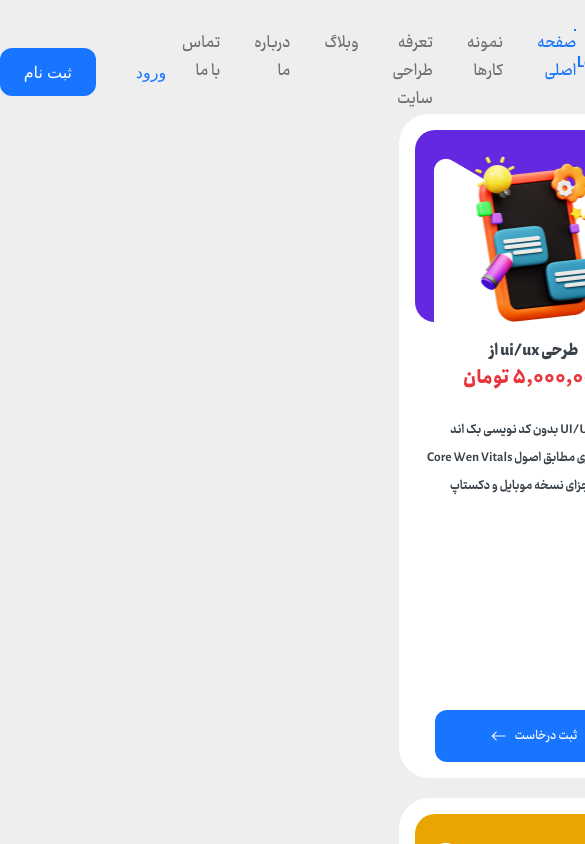
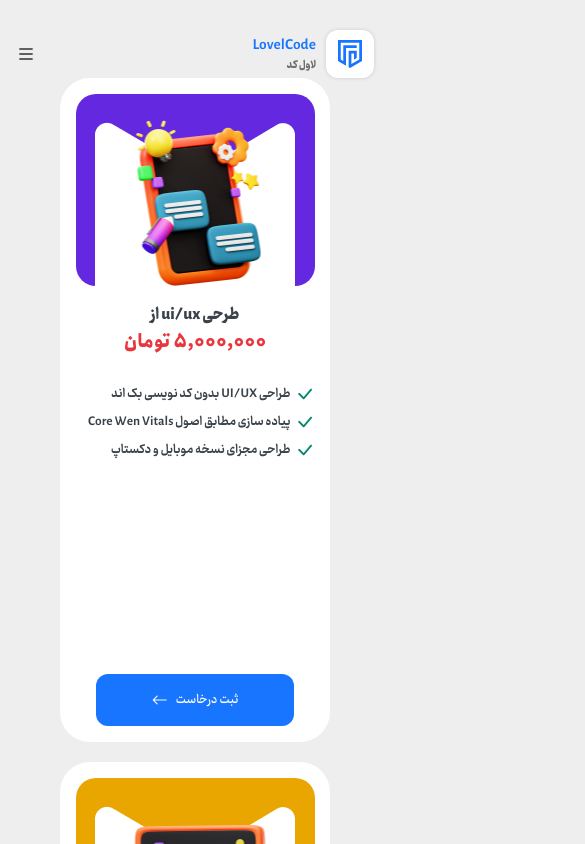
Before and after one commit to groupwebdevelopers/lovelcode, a React (Vite) app: page / in a window 390 px wide. Shown: the top 844 px of the page, 585 px wide, since content can reach past the window. Built offline with nearby package versions, Linux system fonts and the light colour scheme.

Commit message:
fix: fix navbar responsive

```diff
--- a/src/components/Header/Header.jsx
+++ b/src/components/Header/Header.jsx
@@ -6,19 +6,19 @@ export default function Header() {
     return (
         <div className='container flex items-center justify-between pt-[30px]'>
             <div className="flex items-center gap-x-2.5">
-                <Link to='/' className="flex items-center justify-center shadow-normal h-[55px] w-[55px] bg-white rounded-2xl">
-                    <img src="./images/mainweb/3D/Sec1/path28.svg" className='h-[31px]' alt="" />
+                <Link to='/' className="flex items-center justify-center shadow-normal lg:h-[55px] lg:w-[55px] h-12 w-12 bg-white rounded-xl lg:rounded-2xl">
+                    <img src="./images/mainweb/3D/Sec1/path28.svg" className='h-7 lg:h-[31px]' alt="" />
                 </Link>
                 <div className="flex flex-col">
-                    <Link to='/' className='text-lg/5 font-Ray-ExtraBold text-main-blue-web'>
+                    <Link to='/' className='text-base lg:text-lg/5 font-Ray-ExtraBold text-main-blue-web'>
                         LovelCode
                     </Link>
-                    <Link to='/' className='text-sm/4 font-Ray-Black text-main-gray-text-web'>
+                    <Link to='/' className='text-xs lg:text-sm/4 font-Ray-Black text-main-gray-text-web'>
                         لاول کد
                     </Link>
                 </div>
             </div>
-            <ul className="flex text-lg text-main-gray-text-web font-Ray-Bold gap-x-[34px]">
+            <ul className="hidden md:flex text-xs lg:text-lg text-main-gray-text-web font-Ray-Bold gap-x-6 lg:gap-x-[34px]">
                 <li className='hover:text-main-blue-web transition-colors'>
                     <NavLink to='/' className={({ isActive }) => isActive ? "text-main-blue-web relative before:content-[''] before:absolute before:top-0 before:right-0 before:h-0.5 before:w-0.5 before:bg-main-blue-web" : ''}>
                         صفحه اصلی
@@ -50,13 +50,16 @@ export default function Header() {
                     </NavLink>
                 </li>
             </ul>
-            <div className="flex items-center gap-x-6">
-                <Link to='/' className='text-main-blue-web px-4 py-2'>
+            <div className="hidden md:flex items-center gap-x-2 lg:gap-x-6">
+                <Link to='/' className='text-main-blue-web px-4 py-2 text-sm lg:text-base'>
                     ورود
                 </Link>
-                <Link to='/' className='w-24 h-12 flex justify-center items-center rounded-xl bg-main-blue-web text-white'>
+                <Link to='/' className='w-20 h-10 lg:w-24 lg:h-12 flex justify-center items-center lg:rounded-xl rounded-lg text-sm lg:text-base bg-main-blue-web text-white'>
                     ثبت نام
                 </Link>
+            </div>
+            <div className='block md:hidden text-xl cursor-pointer'>
+                <i class="bi bi-list"></i>
             </div>
         </div>
     )
```
